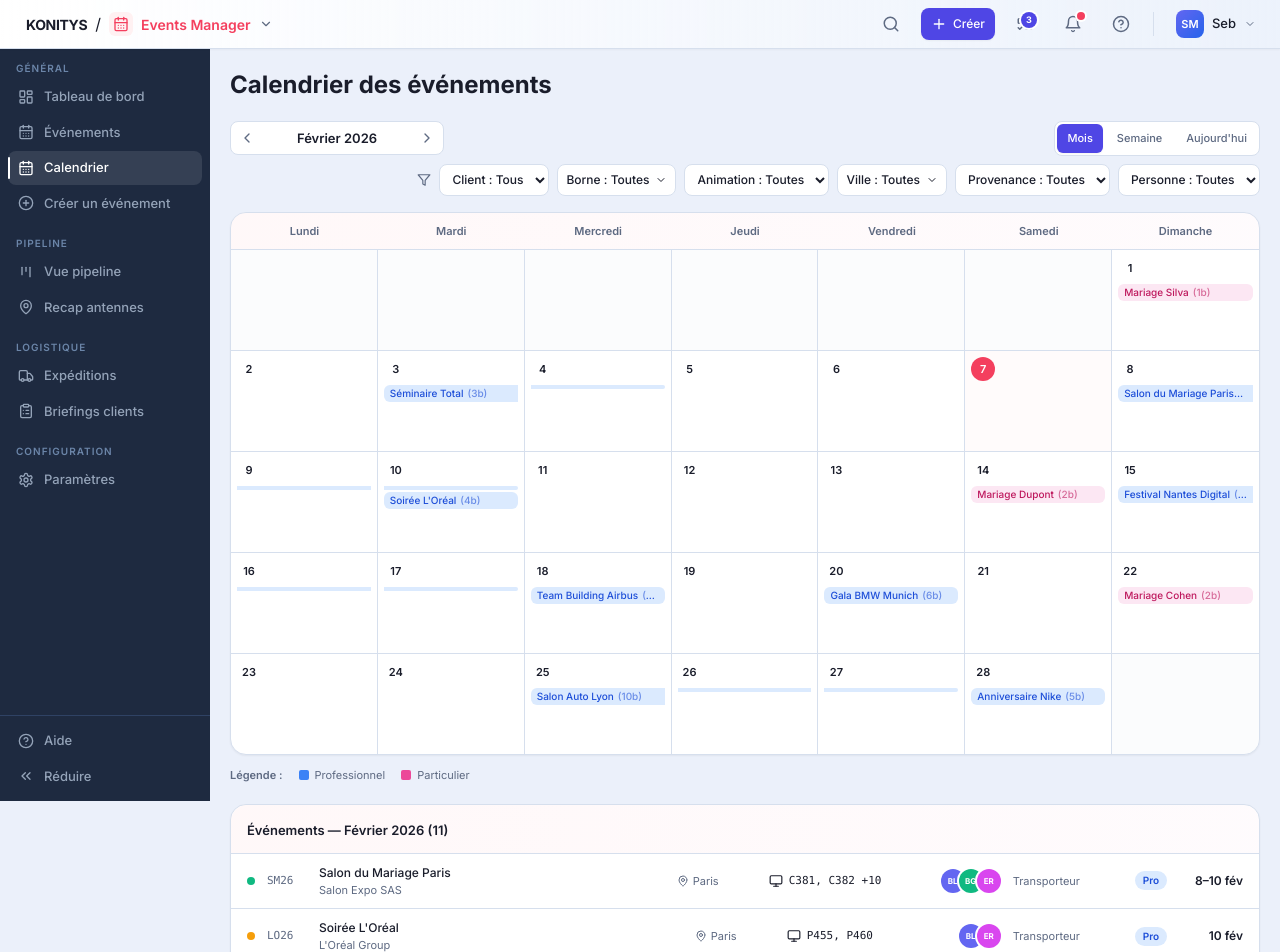
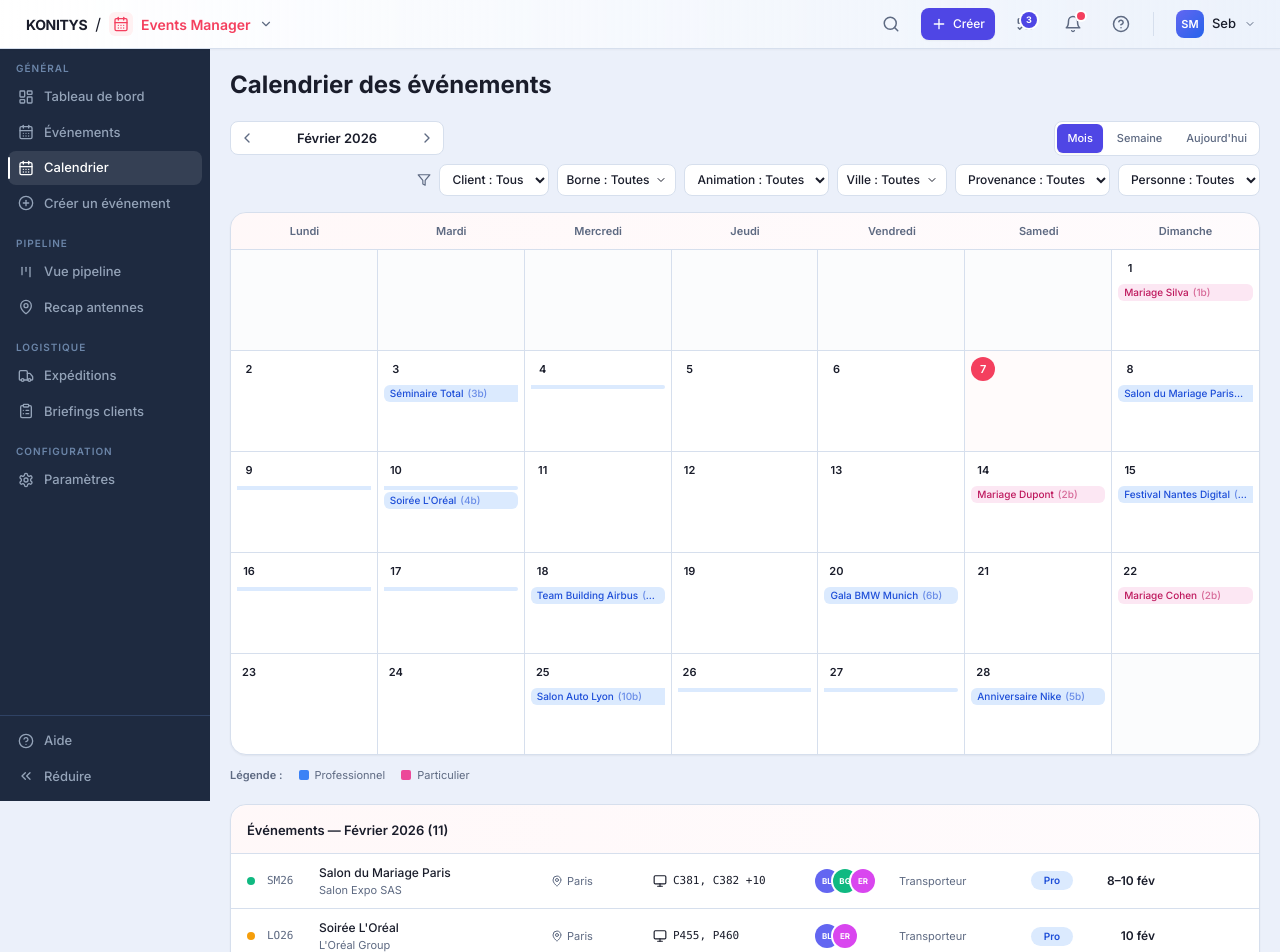
Before and after one commit to smcto/kitstart-platform, a React (Vite) app: page /events/planning in a window 1280 px wide. Shown: the top 952 px of the page. Built offline with nearby package versions, Linux system fonts and the light colour scheme.

Commit message:
Fix column alignments in event list with fixed widths
Give every column a fixed width so they align consistently across
rows regardless of content length (team avatars, badge, ville, etc.).

https://claude.ai/code/session_01Fpb8xnhEUP3fdtBHgVNGKs

```diff
--- a/src/pages/EventsPlanning.jsx
+++ b/src/pages/EventsPlanning.jsx
@@ -472,16 +472,16 @@ export default function EventsPlanning() {
                     <button key={evt.id} onClick={(e) => handleEventClick(evt, e)} className="flex items-center gap-3 px-4 py-2.5 hover:bg-[--k-surface-2]/30 transition w-full text-left">
                       <span className={cn("h-2 w-2 rounded-full shrink-0", st.dot)} />
                       <span className="text-[11px] font-mono text-[--k-muted] shrink-0 w-10">{evt.code}</span>
-                      <div className="flex-1 min-w-0">
+                      <div className="min-w-0 w-[220px] shrink-0">
                         <div className="text-[12px] font-medium text-[--k-text] truncate">{evt.name}</div>
-                        <div className="text-[11px] text-[--k-muted]">{evt.client}</div>
+                        <div className="text-[11px] text-[--k-muted] truncate">{evt.client}</div>
                       </div>
                       {/* Ville */}
-                      <span className="shrink-0 flex items-center gap-1 text-[11px] text-[--k-muted] w-20">
+                      <span className="shrink-0 flex items-center gap-1 text-[11px] text-[--k-muted] w-[90px]">
                         <MapPin className="h-3 w-3 shrink-0" />{evt.ville}
                       </span>
                       {/* Borne nums */}
-                      <div className="shrink-0 flex items-center gap-1.5 w-[160px]">
+                      <div className="shrink-0 flex items-center gap-1.5 w-[150px]">
                         {evt.borneNums && evt.borneNums.length > 0 ? (
                           <>
                             <Monitor className="h-3.5 w-3.5 text-[--k-text]/50 shrink-0" />
@@ -494,7 +494,7 @@ export default function EventsPlanning() {
                         )}
                       </div>
                       {/* Team avatars: commercial + chefs de projet */}
-                      <div className="shrink-0 flex items-center -space-x-1.5">
+                      <div className="shrink-0 w-[72px] flex items-center -space-x-1.5">
                         {evt.commercial && TEAM_MEMBERS[evt.commercial] && (
                           <span className={cn("flex h-6 w-6 items-center justify-center rounded-full text-[8px] font-bold text-white ring-2 ring-white", TEAM_MEMBERS[evt.commercial].color)} title={`Commercial : ${TEAM_MEMBERS[evt.commercial].name}`}>
                             {TEAM_MEMBERS[evt.commercial].initials}
@@ -507,7 +507,7 @@ export default function EventsPlanning() {
                         ))}
                       </div>
                       {/* Provenance */}
-                      <div className="shrink-0 w-[110px] flex items-center gap-1.5">
+                      <div className="shrink-0 w-[120px] flex items-center gap-1.5">
                         {evt.provenance === "antenne" && evt.antenne ? (
                           <>
                             <span className={cn("flex h-5 w-5 items-center justify-center rounded-full text-[7px] font-bold text-white shrink-0", evt.antenne.color)}>
@@ -521,8 +521,8 @@ export default function EventsPlanning() {
                           <span className="text-[11px] text-[--k-muted]">Transporteur</span>
                         )}
                       </div>
-                      <span className={cn("rounded-full px-2 py-0.5 text-[10px] font-semibold shrink-0", tc.bg, tc.text)}>{evt.clientType === "Professionnel" ? "Pro" : "Part."}</span>
-                      <span className="text-[12px] font-semibold text-[--k-text] shrink-0 w-16 text-right">
+                      <span className={cn("rounded-full px-2 py-0.5 text-[10px] font-semibold shrink-0 w-[42px] text-center", tc.bg, tc.text)}>{evt.clientType === "Professionnel" ? "Pro" : "Part."}</span>
+                      <span className="text-[12px] font-semibold text-[--k-text] shrink-0 w-[70px] text-right">
                         {evt.dateStart === evt.dateEnd ? `${evt.dateStart} fév` : `${evt.dateStart}–${evt.dateEnd} fév`}
                       </span>
                     </button>
```
